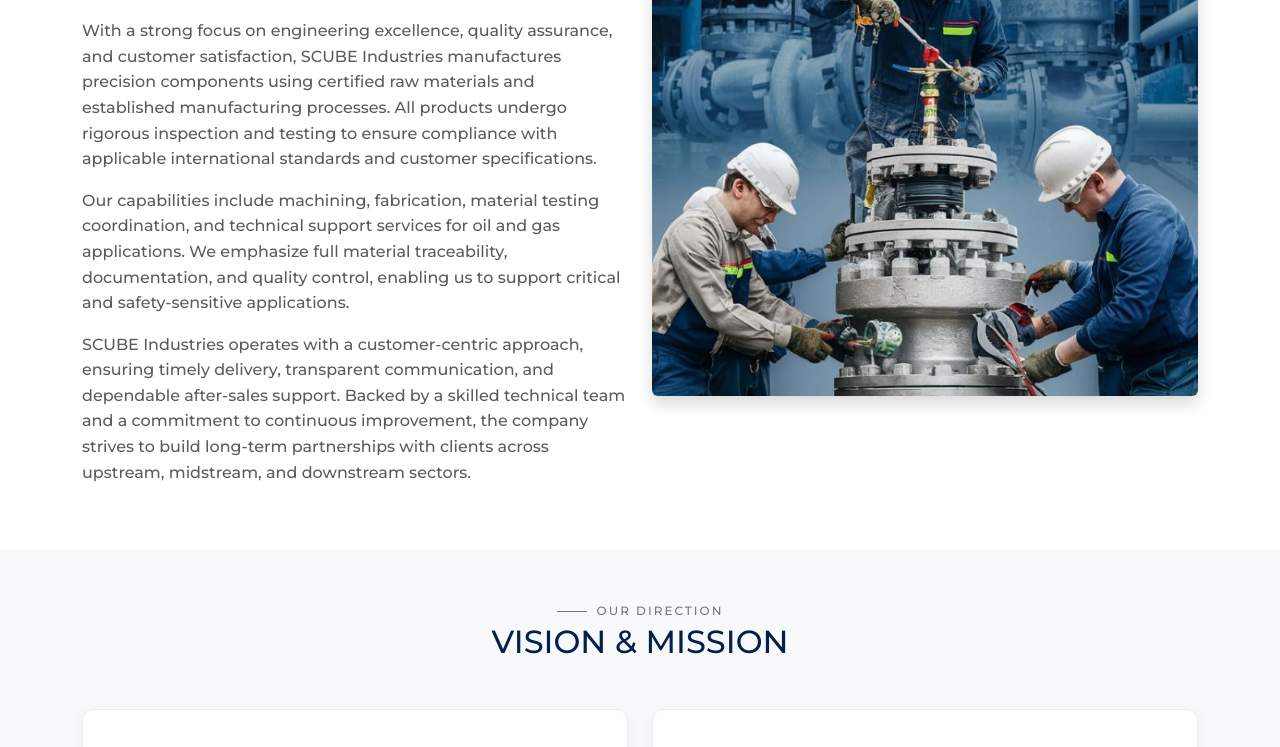
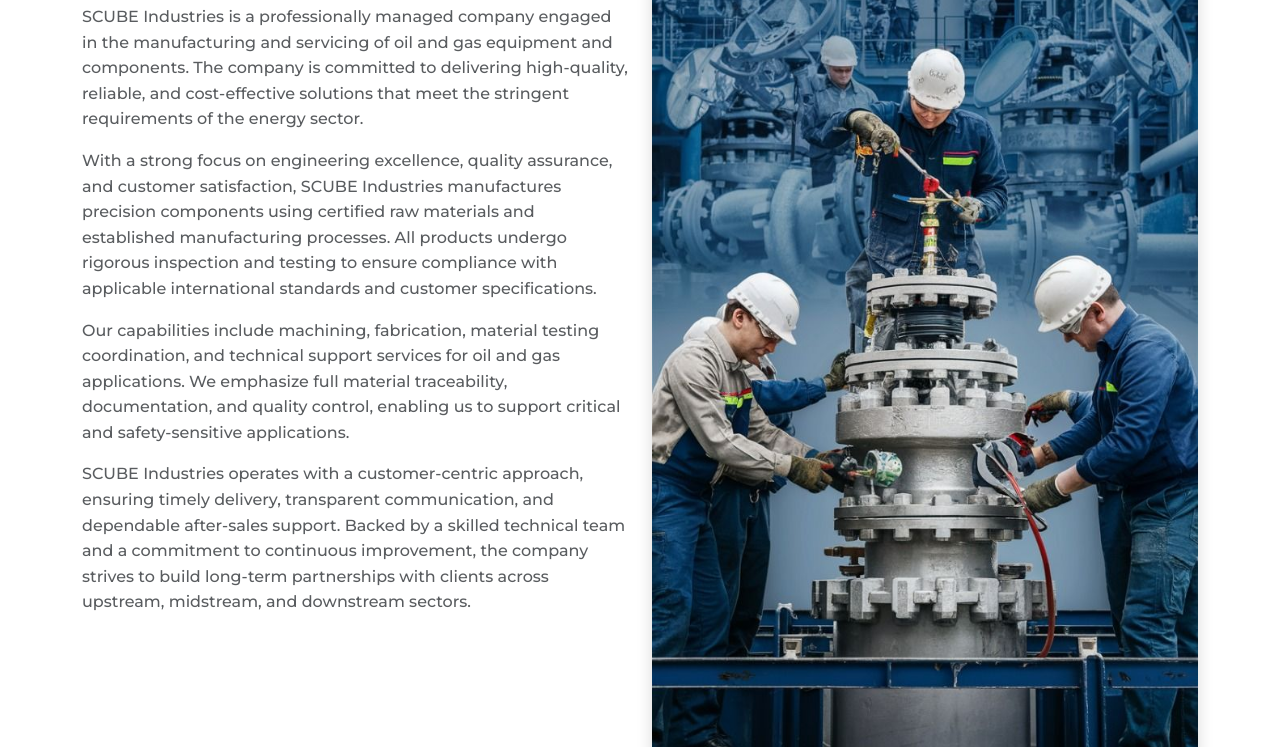
Before and after one commit to digicoyotes-web/scube-industry, a plain HTML site: page aboutus.html in a window 1280 px wide. Shown: the part 715-1462 px from the top of the page. Drawn offline with nearby package versions, Linux system fonts and the light colour scheme.

Commit message:
Update image height to match text content length

```diff
--- a/aboutus.html
+++ b/aboutus.html
@@ -276,7 +276,7 @@
                     <p class="text-muted">SCUBE Industries operates with a customer-centric approach, ensuring timely delivery, transparent communication, and dependable after-sales support. Backed by a skilled technical team and a commitment to continuous improvement, the company strives to build long-term partnerships with clients across upstream, midstream, and downstream sectors.</p>
                 </div>
                 <div class="col-lg-6">
-                    <img src="precision-valve-services.jpg" class="img-fluid rounded shadow" alt="Manufacturing Facility" style="width: 100%; height: auto; max-height: 500px; object-fit: cover;">
+                    <img src="precision-valve-services.jpg" class="img-fluid rounded shadow" alt="Manufacturing Facility" style="width: 100%; height: 100%; object-fit: cover;">
                 </div>
             </div>
         </div>
```
